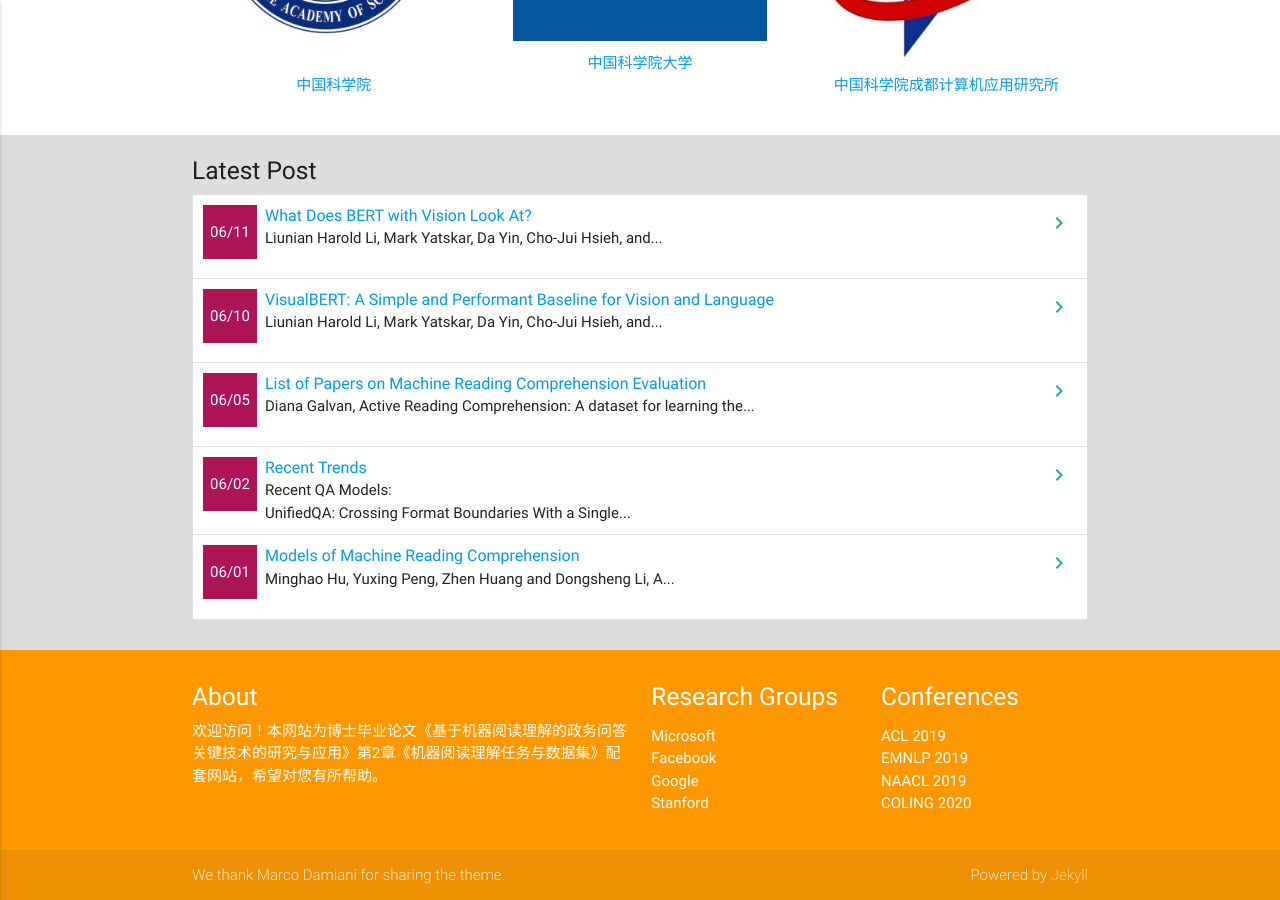
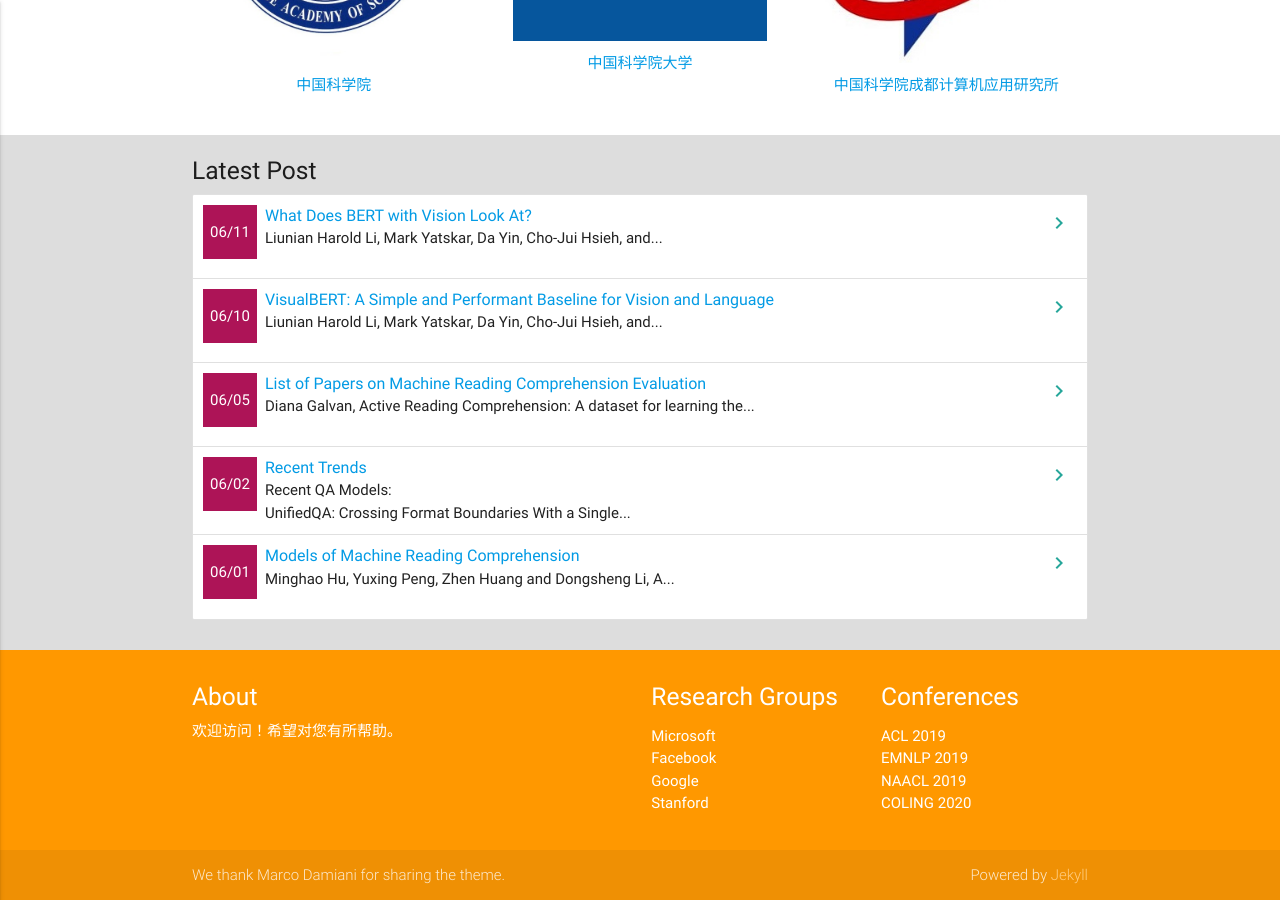
Before and after one commit to MRC-Datasets/MRC-Datasets.github.io, a Jekyll site: the page built from index.md, in a window 1280 px wide and 900 px high, scrolled down 1402 px. Built offline with Jekyll 4.4.1, drawn with Linux system fonts in a browser that asks for light colours.

Commit message:
Create footer.html
xiugai

```diff
--- a/_includes/footer.html
+++ b/_includes/footer.html
@@ -4,7 +4,7 @@
         <div class="col l6 s12">
           <h5 class="white-text">About</h5>
           <div>
-		      欢迎访问！本网站为博士毕业论文《基于机器阅读理解的政务问答关键技术的研究与应用》第2章《机器阅读理解任务与数据集》配套网站，希望对您有所帮助。
+		      欢迎访问！希望对您有所帮助。
 		  </div>
 
 
```
